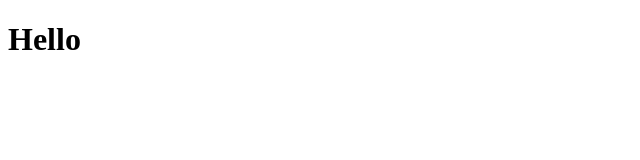
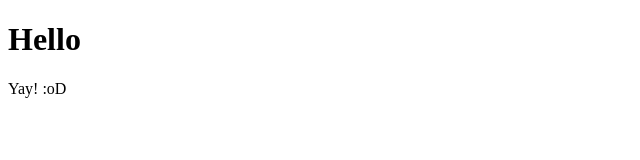
Before and after one commit to pienid/testing, a plain HTML site: page site/index.html in a window 1280 px wide. Shown: the full height of the page, 0-640 px from the left. Drawn offline with Linux system fonts and the light colour scheme.

Commit message:
A small addition

```diff
--- a/site/index.html
+++ b/site/index.html
@@ -5,6 +5,7 @@
 </head>
 <body>
 <h1>Hello</h1>
+Yay! :oD
 
 
 </body>
```
